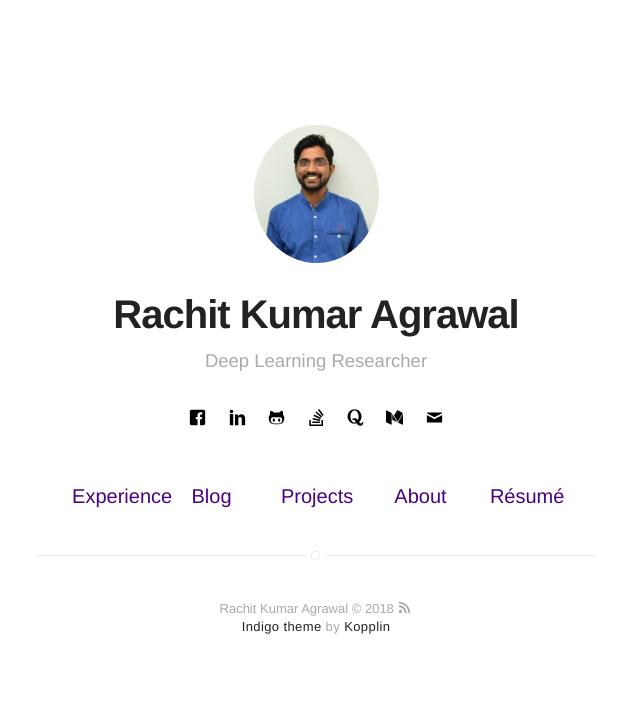
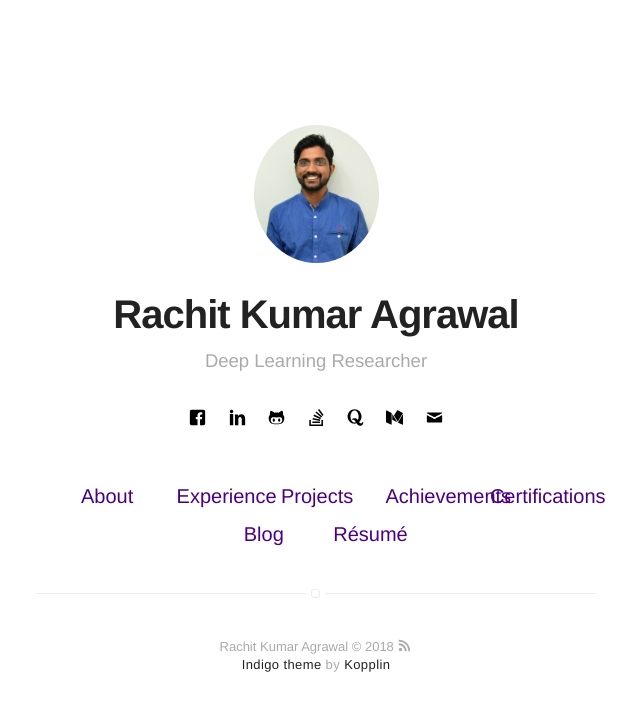
Before and after one commit to rachitagrawal/rachitagrawal.github.io, a Jekyll site: the page built from index.html, in a window 1280 px wide. Shown: the top 711 px of the page, without its empty margins (324-964 px from the left). Built offline with Jekyll 4.4.1, drawn with Linux system fonts in a browser that asks for light colours.

Commit message:
Added more navigation tabs

```diff
--- a/_includes/nav.html
+++ b/_includes/nav.html
@@ -6,10 +6,42 @@
             </li>
         {% endif %}
 
+        {% if site.about == true %}
+            {% if page.title != "About" %}
+                <li class="item">
+                    <a class="link" href="{{ site.url }}/about">About</a>
+                </li>
+            {% endif %}
+        {% endif %}
+
         {% if site.blog == true %}
-            {% if page.title != "Blog" %}
+            {% if page.title != "Experience" %}
                 <li class="item">
                     <a class="link" href="{{ site.url }}/blog">Experience</a>
+                </li>
+            {% endif %}
+        {% endif %}
+
+        {% if site.projects == true %}
+            {% if page.title != "Projects" %}
+                <li class="item">
+                    <a class="link" href="{{ site.url }}/projects">Projects</a>
+                </li>
+            {% endif %}
+        {% endif %}
+
+        {% if site.projects == true %}
+            {% if page.title != "Achievements" %}
+                <li class="item">
+                    <a class="link" href="{{ site.url }}/projects">Achievements</a>
+                </li>
+            {% endif %}
+        {% endif %}
+
+        {% if site.projects == true %}
+            {% if page.title != "Certifications" %}
+                <li class="item">
+                    <a class="link" href="{{ site.url }}/projects">Certifications</a>
                 </li>
             {% endif %}
         {% endif %}
@@ -22,22 +54,6 @@
             {% endif %}
         {% endif %}
 
-        {% if site.projects == true %}
-            {% if page.title != "Projects" %}
-                <li class="item">
-                    <a class="link" href="{{ site.url }}/projects">Projects</a>
-                </li>
-            {% endif %}
-        {% endif %}
-
-        {% if site.about == true %}
-            {% if page.title != "About" %}
-                <li class="item">
-                    <a class="link" href="{{ site.url }}/about">About</a>
-                </li>
-            {% endif %}
-        {% endif %}
-
         {% if site.resume == true %}
             <li class="item">
                 <a class="link" href="{% if site.resume-external %}{{ site.resume-url }}{% else %}{{ site.url }}/{{ site.resume-url }}{% endif %}">Résumé</a>
```
